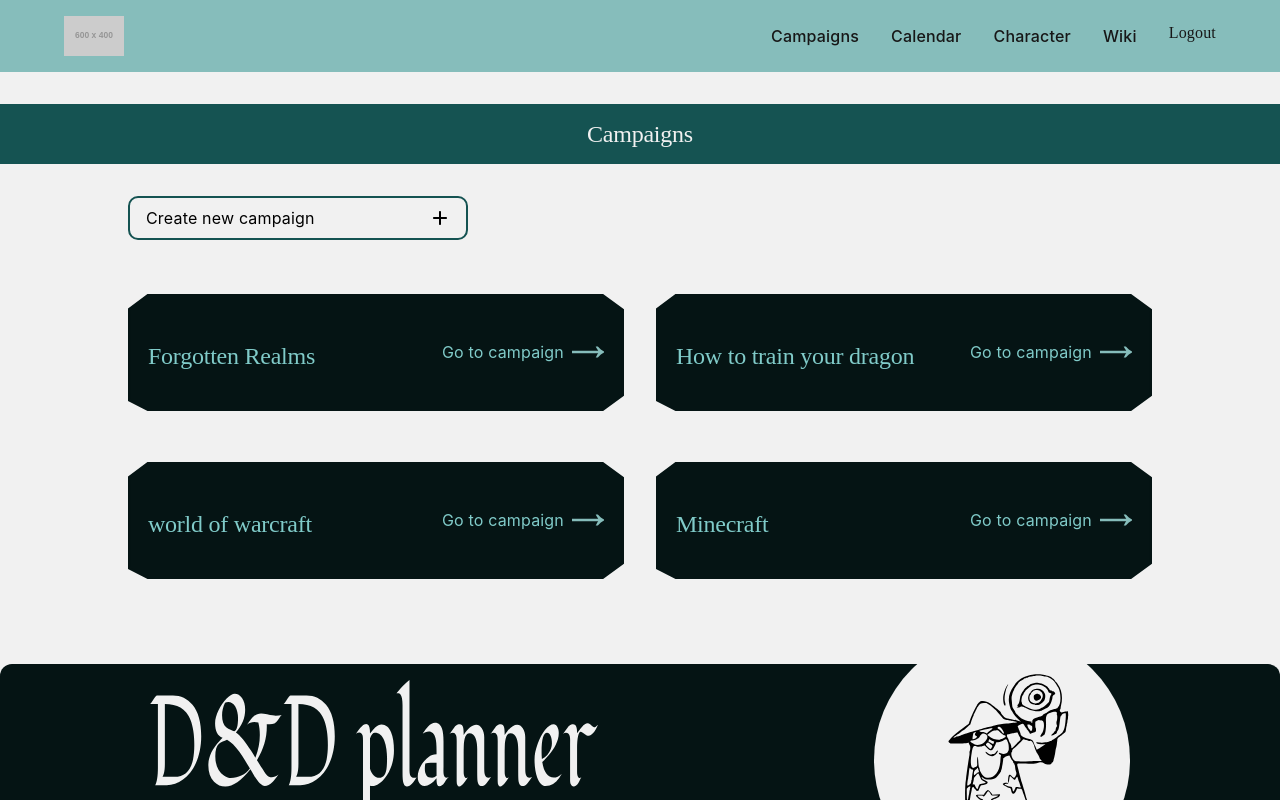
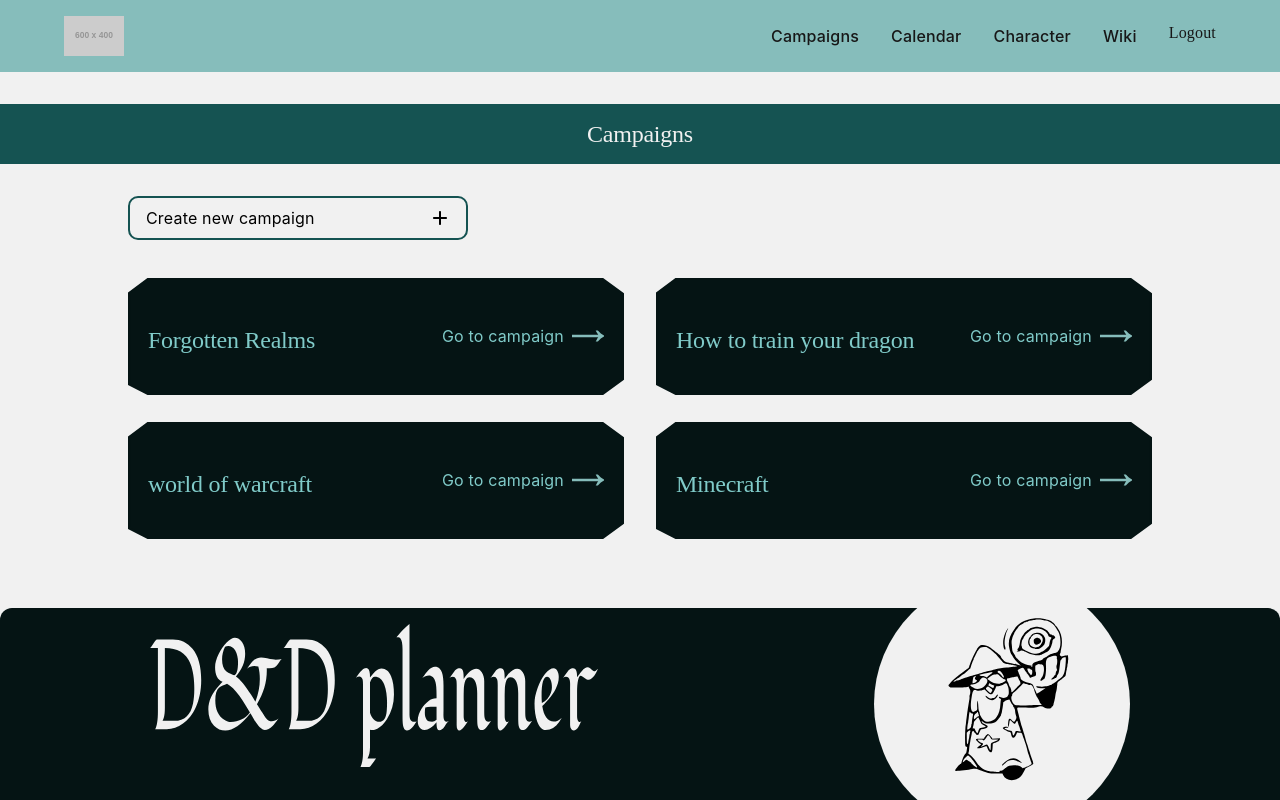
Before and after one commit to juleskj/dnd-react-flask, a React (Vite) app: page /campaigns in a window 1280 px wide. Shown: the top 800 px of the page. Built offline with nearby package versions, Linux system fonts and the light colour scheme; a web font is replaced by a local one.

Commit message:
more adjustments

```diff
--- a/src/components/CampaignCard.jsx
+++ b/src/components/CampaignCard.jsx
@@ -12,7 +12,7 @@ export default function CampaignCard({ campaignName, id, slug }) {
           backgroundPosition: "center",
           backgroundRepeat: "no-repeat",
         }}
-        className="flex justify-between w-full lg:h-40 h-28 items-center px-4 sm:px-5"
+        className="flex justify-between w-full h-32 items-center px-4 sm:px-5"
       >
         <h2 className="pt-2 text-xl! lg:text-2xl! text-main-100!">{campaignName}</h2>
 
--- a/src/pages/campaigns/CampaignsView.jsx
+++ b/src/pages/campaigns/CampaignsView.jsx
@@ -38,7 +38,7 @@ function Campaigns() {
   return (
     <MainLayout headerTitle="Campaigns" color="teal">
       <AddWikiBtn btnText="Create new campaign" onAdd={addCampaign} />
-      <section className="grid md:grid-cols-2 gap-y-2 2xl:gap-y-8 gap-x-8 my-8">
+      <section className="grid md:grid-cols-2 gap-y-4 gap-x-8 my-8">
         {campaigns.map((campaign) => (
           <CampaignCard key={campaign.id} id={campaign.id} campaignName={campaign.worldTitle} slug={campaign.slug} />
         ))}
```
